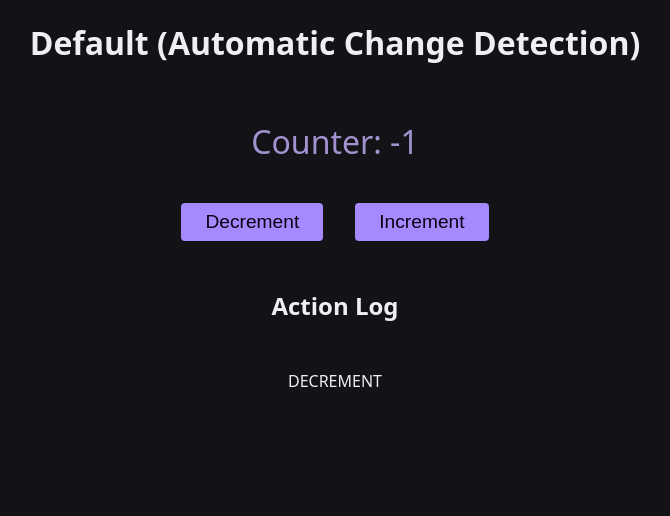
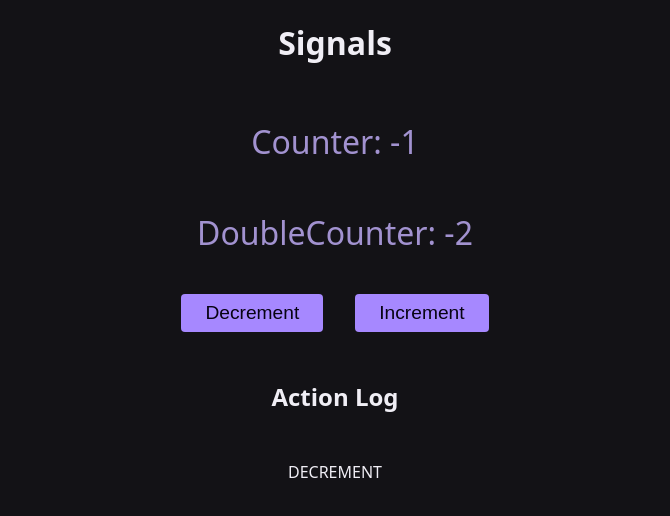
Before and after one commit to davidmstirn/angular-app, an Angular app in the folder my-first-app/: page / in a window 1280 px wide. Both pictures are taken after a click on the button "Decrement". Shown: the top 516 px of the page, without its empty margins (305-975 px from the left). Built offline with nearby package versions, Linux system fonts and the light colour scheme.

Commit message:
Section complete

```diff
--- a/my-first-app/angular.json
+++ b/my-first-app/angular.json
@@ -94,5 +94,8 @@
         }
       }
     }
+  },
+  "cli": {
+    "analytics": false
   }
 }
--- a/my-first-app/src/app/app.component.html
+++ b/my-first-app/src/app/app.component.html
@@ -1 +1 @@
-<app-default></app-default>
+<app-signals></app-signals>
--- a/my-first-app/src/app/app.component.ts
+++ b/my-first-app/src/app/app.component.ts
@@ -1,11 +1,12 @@
 import { Component } from '@angular/core';
 
 import { DefaultComponent } from './default/default.component';
+import {SignalsComponent} from "./signals/signals.component";
 
 @Component({
     selector: 'app-root',
     templateUrl: './app.component.html',
     standalone: true,
-    imports: [DefaultComponent]
+    imports: [DefaultComponent, SignalsComponent]
 })
 export class AppComponent {}
--- /dev/null
+++ b/my-first-app/src/app/signals/signals.component.html
@@ -0,0 +1,15 @@
+<h1>Signals</h1>
+
+<div id="counter">
+  <p class="counter-output">Counter: {{ counter() }}</p>
+  <p class="counter-output">DoubleCounter: {{ doubleCounter() }}</p>
+  <div id="counter-btns">
+    <button (click)="decrement()">Decrement</button>
+    <button (click)="increment()">Increment</button>
+  </div>
+</div>
+
+<h2>Action Log</h2>
+<ol id="log">
+  <li *ngFor="let action of actions()">{{ action }}</li>
+</ol>
--- /dev/null
+++ b/my-first-app/src/app/signals/signals.component.ts
@@ -0,0 +1,29 @@
+import { NgFor } from '@angular/common';
+import {Component, computed, effect, signal} from '@angular/core';
+
+@Component({
+  selector: 'app-signals',
+  templateUrl: './signals.component.html',
+  standalone: true,
+  imports: [NgFor],
+})
+export class SignalsComponent {
+  actions = signal<string[]>([]);
+  counter = signal<number>(0);
+  doubleCounter = computed(() => this.counter() * 2);
+
+  constructor() {
+    effect(() => console.log(this.counter()));
+  }
+
+  increment() {
+    // this.counter.update((c) => c + 1);
+    this.counter.set(this.counter() + 1);
+    this.actions.mutate((a) => a.push('INCREMENT'));
+  }
+
+  decrement() {
+    this.counter.update((c) => c - 1);
+    this.actions.update((a) => [...a, 'DECREMENT']);
+  }
+}
--- a/my-first-app/src/styles.css
+++ b/my-first-app/src/styles.css
@@ -23,7 +23,7 @@ h1, h2 {
   text-align: center;
 }
 
-#counter-output {
+.counter-output {
   font-size: 2rem;
   padding: 0.5rem 1.5rem;
   color: #a292d0;
```
